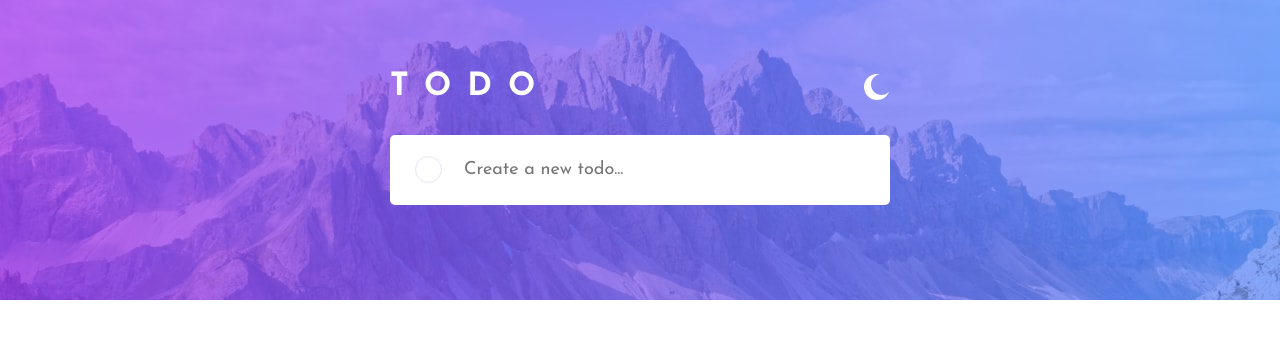
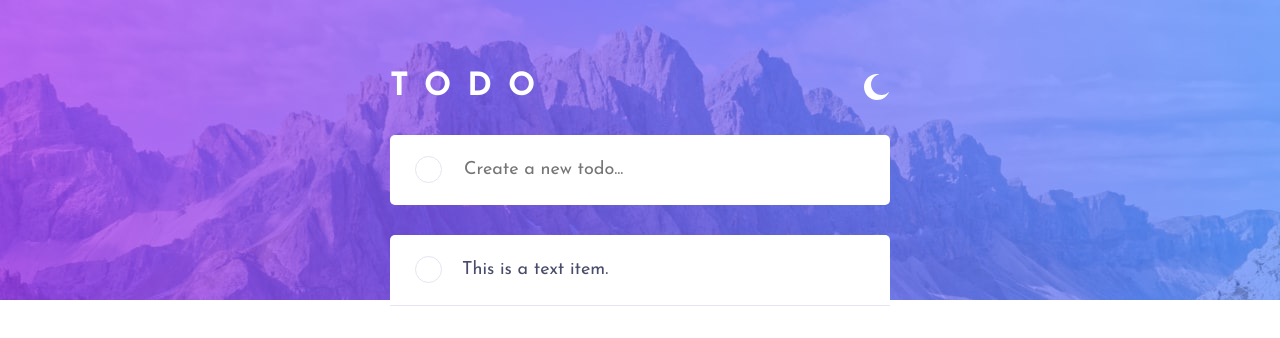
Before and after one commit to chris-base/todo-app-main-fem, a React (Create React App) app: page / in a window 1280 px wide. Shown: the top 338 px of the page. Built offline with nearby package versions, Linux system fonts and the light colour scheme.

Commit message:
started todo list

```diff
--- a/src/Components/NewTodoComponent.js
+++ b/src/Components/NewTodoComponent.js
@@ -9,7 +9,7 @@ const NewTodoComponent = () => {
       <div id='newTodoCompletedContainer' style={isCompleted ? { paddingRight: "20px" } : {}}>
         <div id='newTodoCompletedOutline'>
           <div id='newTodoCompletedCircle' className={isCompleted ? "fadeIn" : "fadeOut"} onClick={() => setIsCompleted(!isCompleted)}>
-            <div id='newTodoCompletedImg' style={isCompleted ? { display: "flex" } : { display: "flex" }} />
+            <div id='newTodoCompletedImg' />
           </div>
         </div>
       </div>
--- a/src/Components/TodoListComponent.js
+++ b/src/Components/TodoListComponent.js
@@ -1,7 +1,26 @@
+import { useState } from "react";
 import "../Styles/TodoListStyles.css";
 
 const TodoListComponent = () => {
-  return <div></div>;
+  const [isLastOnList, setIsLastOnList] = useState(true);
+  const [isCompleted, setIsCompleted] = useState(false);
+  const [itemText, setItemText] = useState("This is a text item.");
+
+  return (
+    <div id='todoItemContainer' style={isLastOnList ? { borderBottom: "1px solid #e4e5f1", borderRadius: "5px 5px 0 0" } : { borderRadius: "5px" }}>
+      <div id='todoCompletedContainer' style={isCompleted ? { paddingRight: "20px" } : {}}>
+        <div id='todoCompletedOutline'>
+          <div id='todoCompletedCircle' className={isCompleted ? "fadeIn" : "fadeOut"} onClick={() => setIsCompleted(!isCompleted)}>
+            <div id='todoCompletedImg' />
+          </div>
+        </div>
+      </div>
+
+      <p id='todoItemText' style={isCompleted ? { textDecoration: "line-through", color: "#d2d3db" } : {}}>
+        {itemText}
+      </p>
+    </div>
+  );
 };
 
 export default TodoListComponent;
--- a/src/Styles/NewTodoStyles.css
+++ b/src/Styles/NewTodoStyles.css
@@ -3,6 +3,7 @@
 #newTodoContainer {
   background-color: white;
   margin-top: 10px;
+  margin-bottom: 30px;
   height: 70px;
   display: flex;
   align-items: center;
--- a/src/Styles/TodoListStyles.css
+++ b/src/Styles/TodoListStyles.css
@@ -0,0 +1,50 @@
+@import url("https://fonts.googleapis.com/css2?family=Josefin+Sans:wght@400;700&display=swap");
+
+#todoItemContainer {
+  background-color: white;
+  margin-top: 10px;
+  height: 70px;
+  display: flex;
+  align-items: center;
+}
+
+#todoCompletedContainer {
+  width: auto;
+  height: 100%;
+  padding: 0 20px 0 25px;
+  display: flex;
+  align-items: center;
+}
+
+#todoCompletedOutline {
+  border-radius: 15px;
+  border: 1px solid #e4e5f1;
+}
+
+#todoCompletedCircle {
+  background-color: transparent;
+  height: 25px;
+  width: 25px;
+  border-radius: 15px;
+  cursor: pointer;
+  display: flex;
+  justify-content: center;
+  align-items: center;
+  background-image: linear-gradient(to bottom right, hsl(192, 100%, 67%), hsl(280, 87%, 65%));
+}
+
+#todoCompletedImg {
+  background-image: url("../../public/icon-check.svg");
+  width: 12px;
+  height: 12px;
+  background-size: 12px;
+  background-repeat: no-repeat;
+  background-position: center;
+  margin: 2px 0 0 1px;
+}
+
+#todoItemText {
+  font-size: 18px;
+  font-family: "Josefin Sans";
+  color: #484b6a;
+}
```
